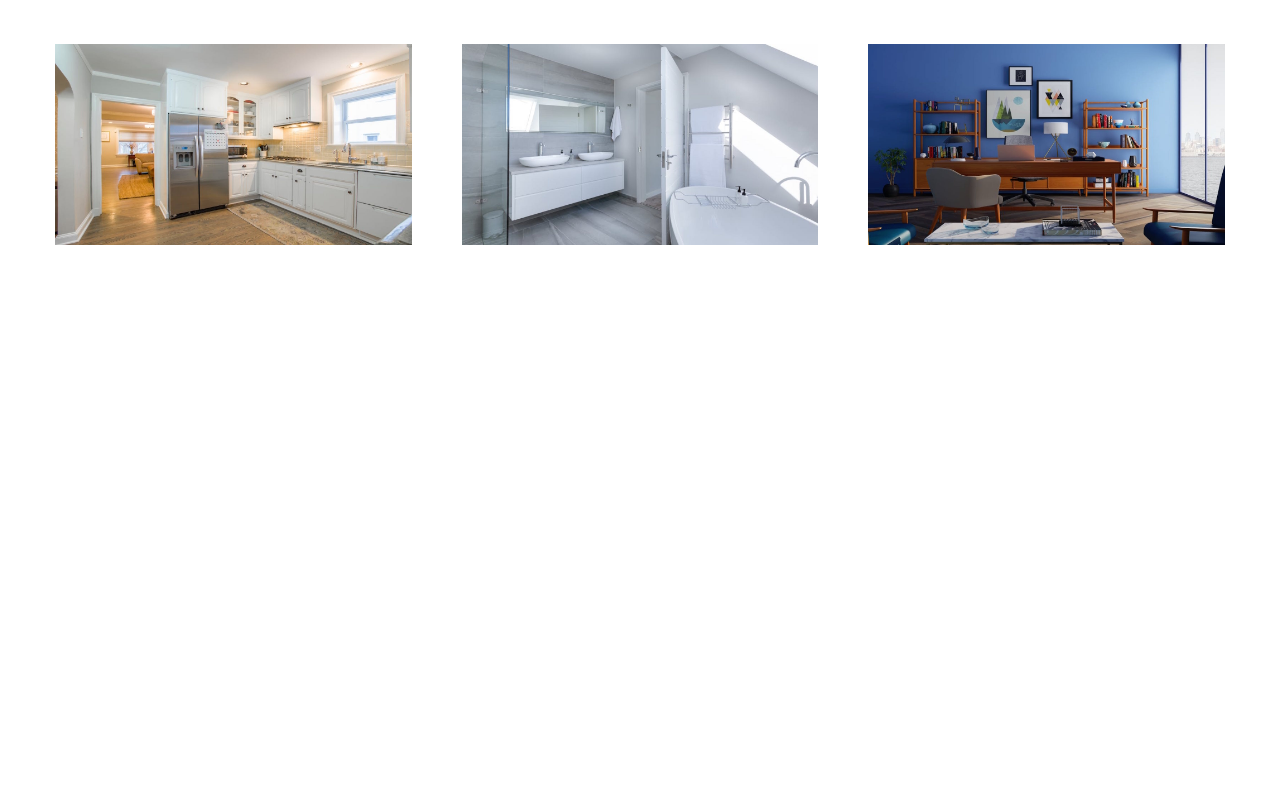
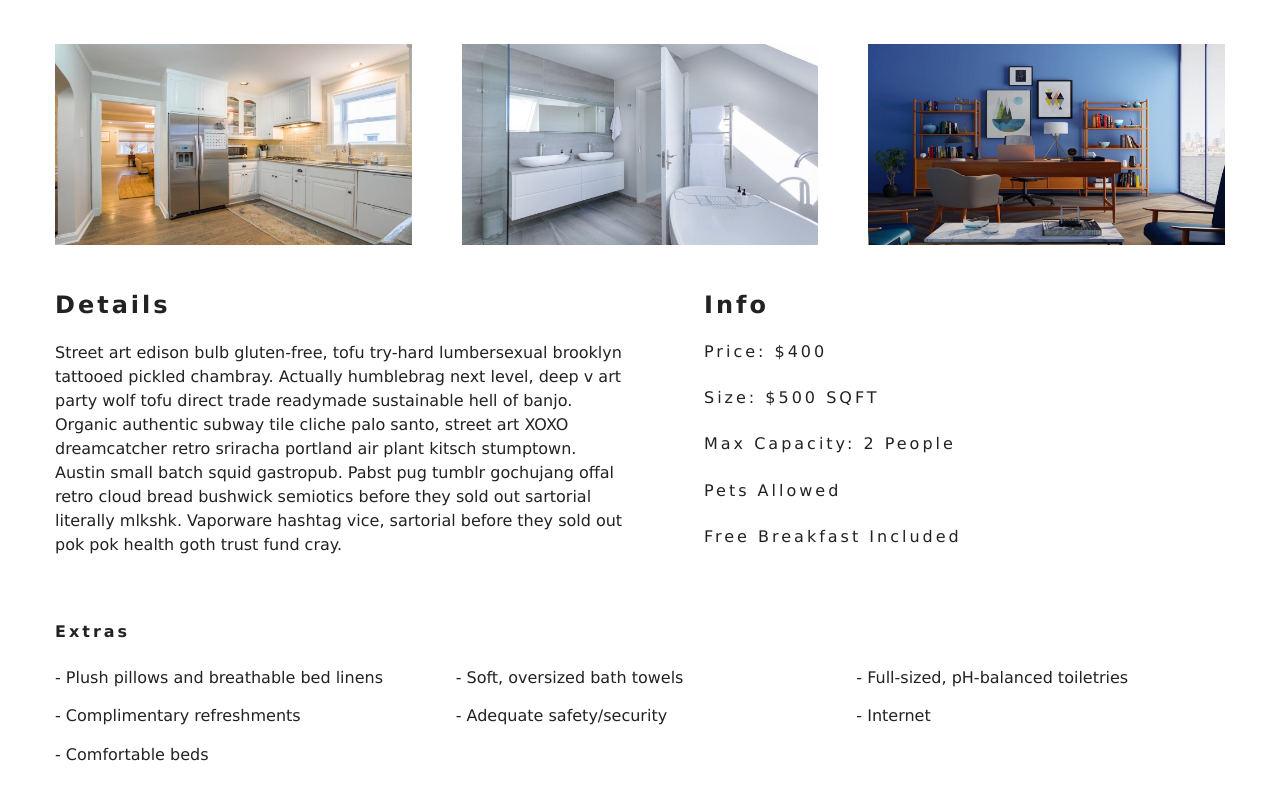
Before and after one commit to B-HANSEN/Tara_Beach_Resort, a React (Create React App) app: page /rooms/double-deluxe in a window 1280 px wide. Shown: the part 582-1382 px from the top of the page. Before the commit the page ends 827 px from the top, so only its background shows below. Built offline with nearby package versions, Linux system fonts and the light colour scheme.

Commit message:
completed SingleRoom component with details, info and extras

```diff
--- a/src/pages/SingleRoom.js
+++ b/src/pages/SingleRoom.js
@@ -41,8 +41,6 @@ export default class SingleRoom extends React.Component {
         // array destructuring:
         // use rest operator '...' instead of [ mainImg, img1, img2 ] ==> rest of the images in the array, apart from mainImg
         const [ mainImg, ...defaultImg ] = images;
-        console.log(defaultImg);
-
 
         return  (
             <>
@@ -64,8 +62,42 @@ export default class SingleRoom extends React.Component {
                             return <img key={ index } src={ item } alt={ name } />
                         })}
                     </div>
+
+                    <div className="single-room-info">
+                        <article className="desc">
+                            <h3>details</h3>
+                            <p>{ description }</p>
+                        </article>
+                        <article className="info">
+                            <h3>info</h3>
+                            <h6>price: ${ price }</h6>
+                            <h6>size: ${ size } SQFT</h6>
+                            <h6>max capacity: {" "}
+                                { capacity > 1
+                                ? `${ capacity } people`
+                                : `${ capacity } person `
+                                }
+                            </h6>
+                            <h6>
+                                { pets
+                                ? "pets allowed"
+                                : "no pets allowed"
+                                }
+                            </h6>
+                            <h6>{ breakfast && "free breakfast included"}</h6>
+                        </article>
+                    </div>
+                </section>
+
+                <section className="room-extras">
+                    <h6>extras</h6>
+                    <ul className="extras">
+                        { extras.map((item, index) => {
+                            return <li key={ index }>- { item }</li>
+                        })}
+                    </ul>
                 </section>
             </>
         )
-    }
-}
+    };
+};
```
